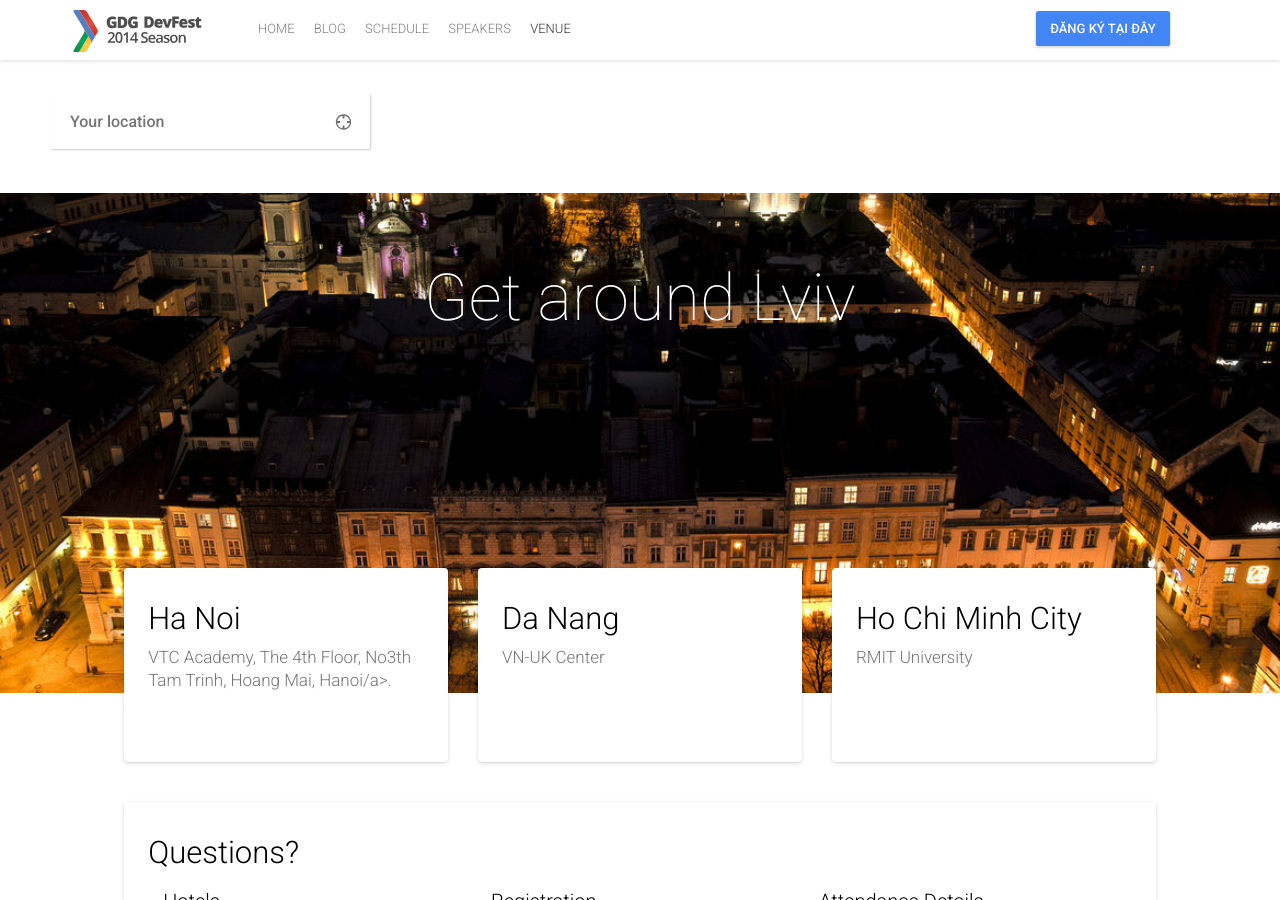
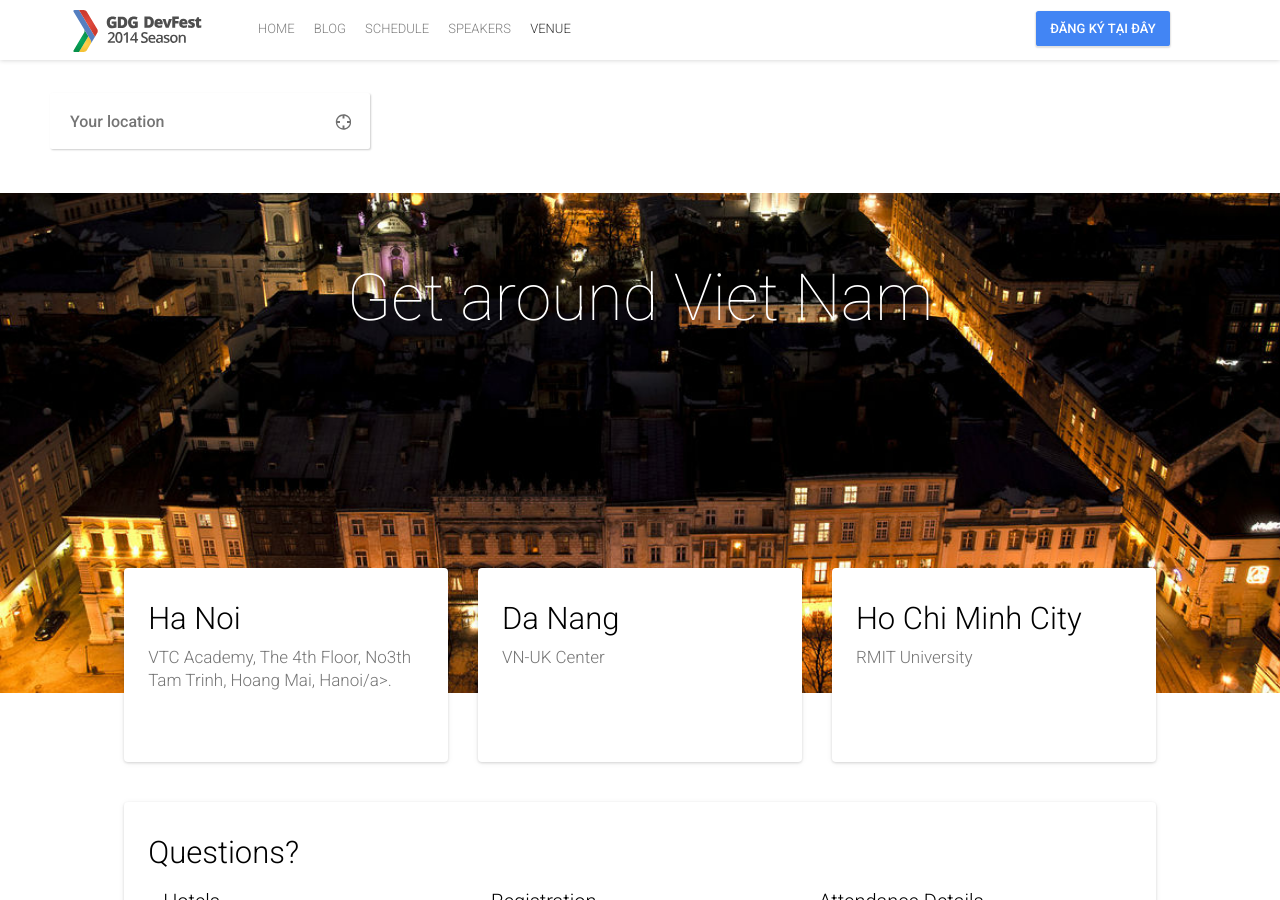
Before and after one commit to hungle90/hanoi, a Jekyll site: the page built from logistics.html, in a window 1280 px wide and 900 px high, scrolled down 814 px. Built offline with Jekyll 4.4.1, drawn with Linux system fonts in a browser that asks for light colours; nearby versions of some CDN libraries; comment, search, counter and statistics services are not loaded; some of the changed lines change nothing that is shown.

Commit message:
Update change2

```diff
--- a/_config.yml
+++ b/_config.yml
@@ -102,9 +102,9 @@
 eventStartTime: "2015-09-27T13:30"
 eventDoorTime: "13:00"
 eventEndTime: "2015-09-25T17:00"
-eventPlaceCoordinates: "49.843237, 24.028751"
-mapCenterCoordinates: "49.842537, 24.025701"
-mapMobileCenterCoordinates: "49.841620, 24.029411"
+eventPlaceCoordinates: "20.99545, 105.86356"
+mapCenterCoordinates: "20.99545, 105.86356"
+mapMobileCenterCoordinates: "20.99545, 105.86356"
 
 # Venue Block
 venueBlockTitle: "Venue"
@@ -215,13 +215,13 @@
 findWayBicycling: "BICYCLING"
 findWayTransit: "TRANSIT"
 findWayFindFlight: "Find Flight"
-logisticsMapCenterCoordinates: "49.056728, 3.117289"
-logisticsMapMobileCenterCoordinates: "48.335365, 23.711648"
+logisticsMapCenterCoordinates: "21.02867, 105.85215"
+logisticsMapMobileCenterCoordinates: "21.02867, 105.85215"
 logisticsMapAutoDirections: false
 
 # Logistics Direction Details Block
 directionDetailsImage: "direction-details.jpg"
-directionDetailsTitle: "Get around Lviv"
+directionDetailsTitle: "Get around Viet Nam"
 directionDetailsCards:
  - {title: "Ha Noi", information: 'VTC Academy, The 4th Floor, No3th Tam Trinh, Hoang Mai, Hanoi/a>.'}
  - {title: "Da Nang", information: 'VN-UK Center'}
```
